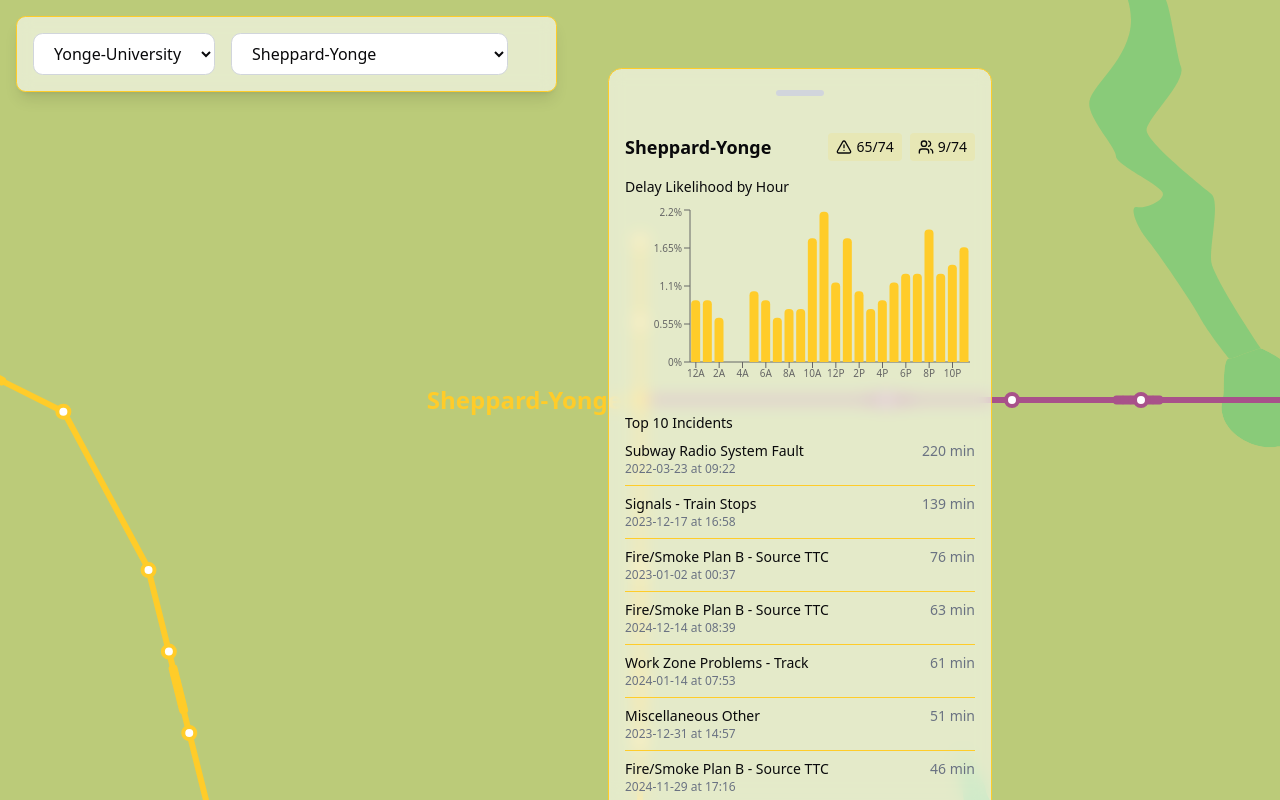
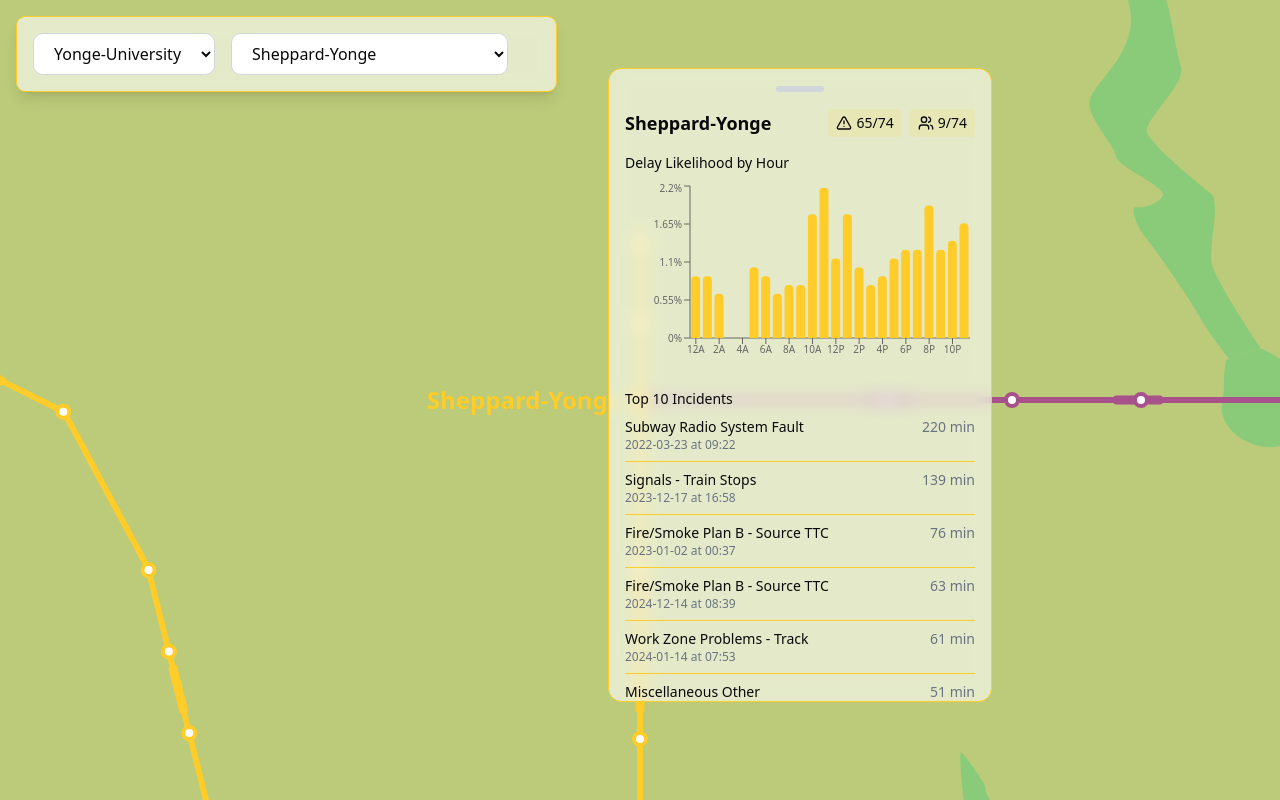
Before and after one commit to eriklangille/ttc_stats, a React (Vite) app: page / in a window 1280 px wide. Built offline with nearby package versions, Linux system fonts and the light colour scheme.

Commit message:
desktop ux adjustments

```diff
--- a/src/components/DraggableCard.tsx
+++ b/src/components/DraggableCard.tsx
@@ -8,6 +8,7 @@
 };
 
 const STATION_SELECTOR_HEIGHT = -300;
+const MAX_CARD_HEIGHT = '80vh'; // Maximum height of the card
 
 export const DraggableCard = ({ station, lineColor }: DraggableCardProps) => {
   const [position, setPosition] = useState({ x: 0, y: 0 });
@@ -65,7 +66,9 @@
       className="fixed z-50 w-96"
       style={{
         transform: `translate(${position.x}px, ${position.y}px)`,
-        userSelect: 'none'
+        userSelect: 'none',
+        maxHeight: MAX_CARD_HEIGHT,
+        overflow: 'hidden'
       }}
     >
       <StationCard
--- a/src/components/StationCard.tsx
+++ b/src/components/StationCard.tsx
@@ -39,7 +39,7 @@
   return (
     <Card className="w-full h-full shadow-none border-1 bg-white/60 backdrop-blur-sm flex flex-col" style={{ borderColor: lineColor }}>
       <div
-        className="w-full h-12 flex justify-center items-center touch-none cursor-move"
+        className="w-full h-10 flex justify-center items-center touch-none cursor-move"
         onTouchStart={onTouchStart}
         onTouchMove={onTouchMove}
         onTouchEnd={onTouchEnd}
@@ -47,7 +47,7 @@
       >
         <div className="w-12 h-1.5 bg-gray-300 rounded-full" />
       </div>
-      <CardContent className="p-4 flex-1 overflow-y-auto">
+      <CardContent className="px-4 flex-1 overflow-y-auto max-h-[calc(80vh-3rem)]">
         <div className="flex justify-between items-center mb-2">
           <h3 className="text-lg font-semibold">{station.name}</h3>
           <div className="flex gap-2 text-sm">
```
